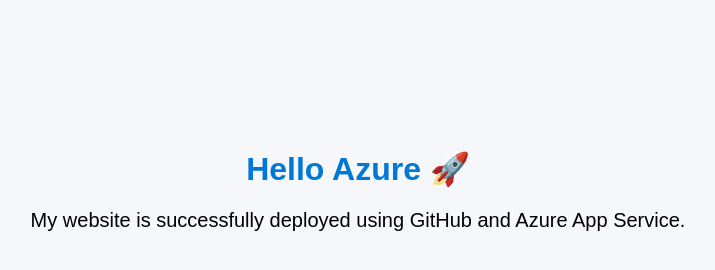
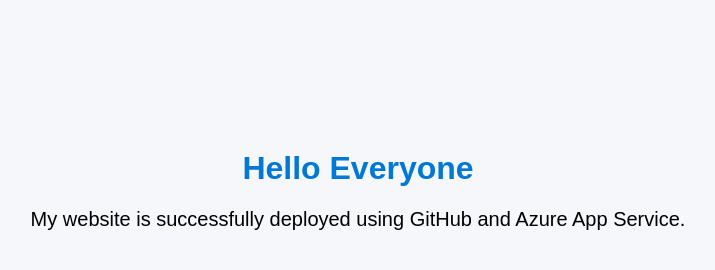
Before and after one commit to aishwariya23/azure-webapp-demo, a website: page index.html in a window 1280 px wide. Shown: the whole page, without its empty margins (282-997 px from the left). Drawn offline with Linux system fonts and the light colour scheme.

Commit message:
Change header text from 'Hello Azure' to 'Hello Everyone'

```diff
--- a/index.html
+++ b/index.html
@@ -26,7 +26,7 @@
 
 <body>
 
-    <h1>Hello Azure 🚀</h1>
+    <h1>Hello Everyone</h1>
 
     <p>My website is successfully deployed using GitHub and Azure App Service.</p>
 
```
